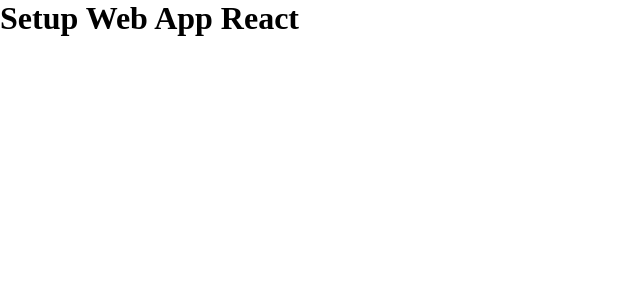
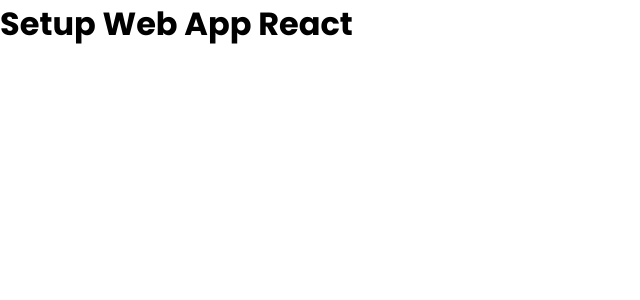
Before and after one commit to GiuliaMoiraghi10/webapp-react, a React (Vite) app: page / in a window 1280 px wide. Shown: the top 300 px of the page, without its empty margins (0-640 px from the left). Built offline with nearby package versions, Linux system fonts and the light colour scheme.

Commit message:
Creo struttura elementi - layout / pages / componets

```diff
--- a/index.html
+++ b/index.html
@@ -5,6 +5,11 @@
   <meta charset="UTF-8" />
   <link rel="icon" type="image/svg+xml" href="/vite.svg" />
   <meta name="viewport" content="width=device-width, initial-scale=1.0" />
+  <link rel="preconnect" href="https://fonts.googleapis.com">
+  <link rel="preconnect" href="https://fonts.gstatic.com" crossorigin>
+  <link
+    href="https://fonts.googleapis.com/css2?family=Poppins:ital,wght@0,100;0,200;0,300;0,400;0,500;0,600;0,700;0,800;0,900;1,100;1,200;1,300;1,400;1,500;1,600;1,700;1,800;1,900&display=swap"
+    rel="stylesheet">
   <title>Setup Web App React</title>
 </head>
 
--- a/src/index.css
+++ b/src/index.css
@@ -3,3 +3,7 @@
   margin: 0;
   padding: 0;
 }
+
+html {
+  font-family: "Poppins", serif;
+}
```
Also changed, not shown: src/components/CardMovie.jsx (added), src/components/Navbar.jsx (added), src/layout/DefaultLayout.jsx (added), src/layout/Footer.jsx (added), src/layout/Header.jsx (added), src/pages/ContactPage.jsx (added), src/pages/HomePage.jsx (added), src/pages/movies/MoviePage.jsx (added).
